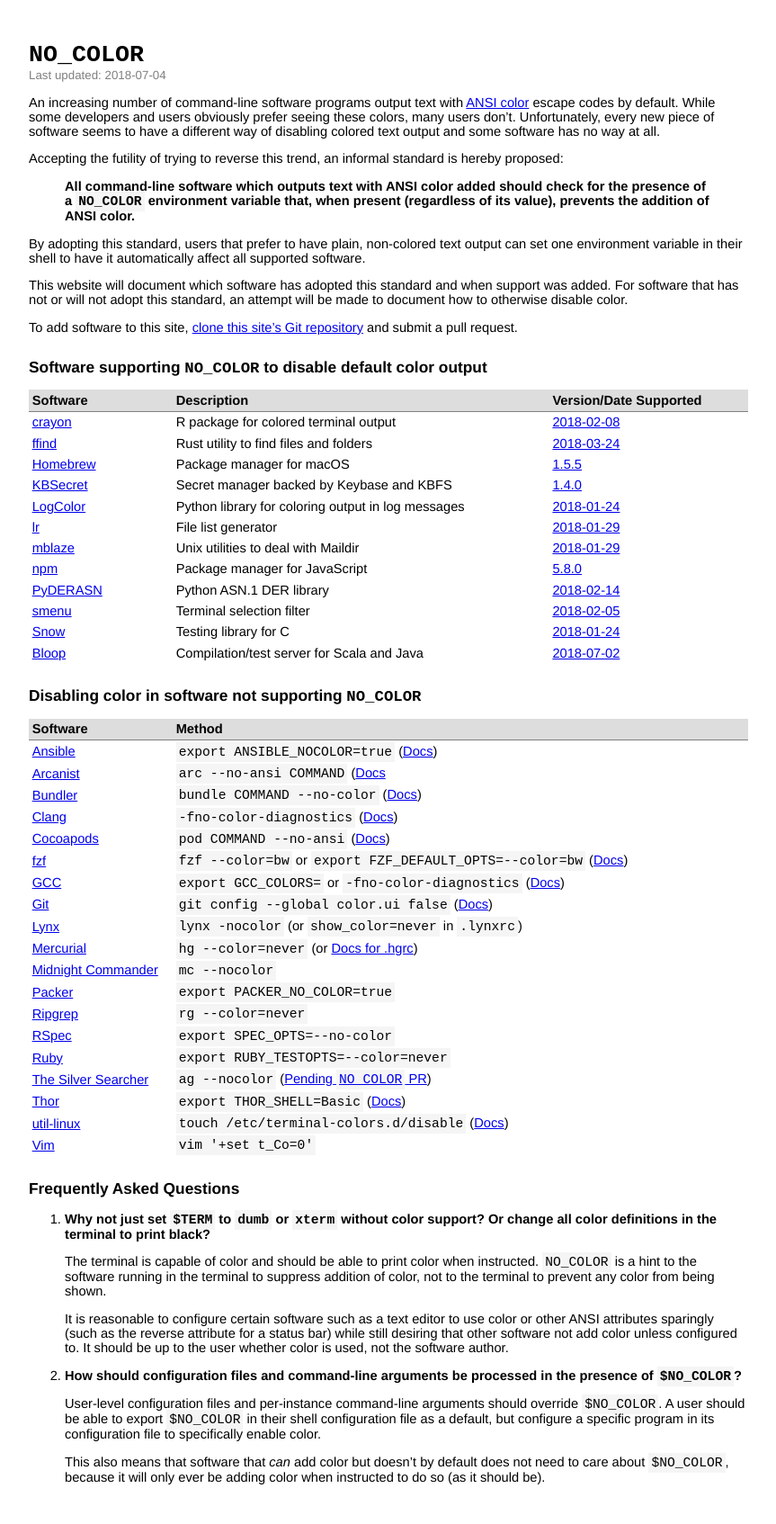
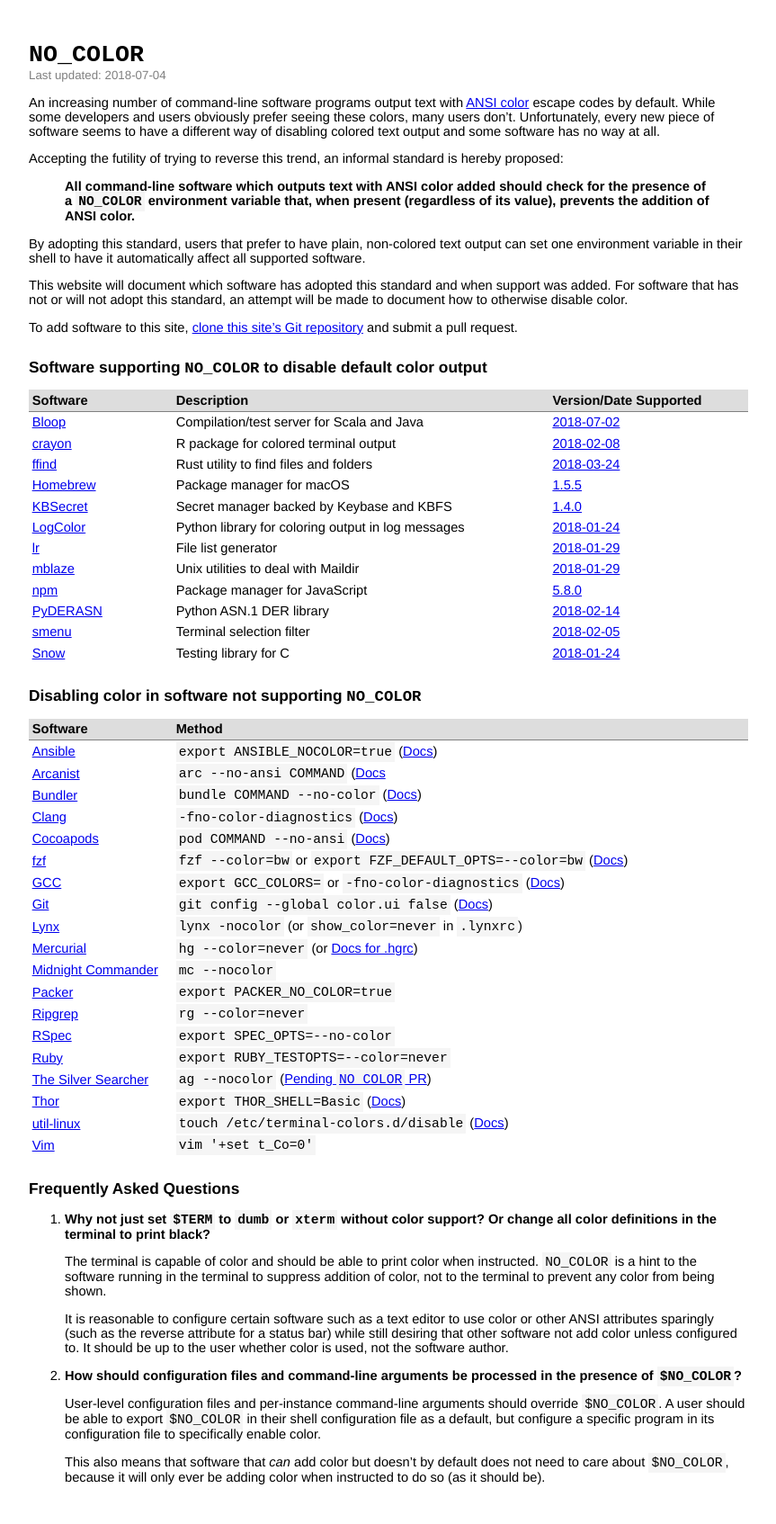
Before and after one commit to jcs/no_color, a Jekyll site: the page built from index.md, in a window 1280 px wide. Shown: the whole page at 90% size, without its empty margins (208-1071 px from the left). Built offline with Jekyll 4.4.1, drawn with Linux system fonts in a browser that asks for light colours; our own code applies the rules of GitHub Pages for plain Markdown files; part of the change alters nothing that is shown.

```diff
--- a/index.md
+++ b/index.md
@@ -37,6 +37,7 @@ and submit a pull request.
 
 | Software | Description | Version/Date Supported |
 |:-|:-|:-|
+| [Bloop](https://github.com/scalacenter/bloop) | Compilation/test server for Scala and Java | [2018-07-02](https://github.com/scalacenter/bloop/pull/555/commits/ff6f17a0155633f86440e10d7889f077e7fbc91c) |
 | [crayon](https://github.com/r-lib/crayon) | R package for colored terminal output | [2018-02-08](https://github.com/r-lib/crayon/commit/700800135d04408bf1c99426b3fec9a4073b8a97) |
 | [ffind](https://github.com/josephscade/ffind) | Rust utility to find files and folders | [2018-03-24](https://github.com/josephscade/ffind/commit/fec4aa6101f2b3d6d5b06df640e299d0b1fbb190) |
 | [Homebrew](https://brew.sh/) | Package manager for macOS | [1.5.5](https://github.com/Homebrew/brew/releases/tag/1.5.5) |
@@ -48,7 +49,6 @@ and submit a pull request.
 | [PyDERASN](http://pyderasn.cypherpunks.ru/) | Python ASN.1 DER library | [2018-02-14](https://git.cypherpunks.ru/cgit.cgi/pyderasn.git/commit/?id=54876436a23f14951f2e6353e9072c9a098b35b4) |
 | [smenu](https://github.com/p-gen/smenu) | Terminal selection filter | [2018-02-05](https://github.com/p-gen/smenu/commit/70d3ee5a328230dff3b744b2f0ca7ef20ecb530e) |
 | [Snow](https://github.com/mortie/snow) | Testing library for C | [2018-01-24](https://github.com/mortie/snow/commit/aadbbd375e03ec6000e23d817d2bd722b417296f) |
-| [Bloop](https://github.com/scalacenter/bloop) | Compilation/test server for Scala and Java | [2018-07-02](https://github.com/scalacenter/bloop/pull/555/commits/ff6f17a0155633f86440e10d7889f077e7fbc91c) |
 {: rules="groups"}
 
 ## Disabling color in software not supporting `NO_COLOR`
```
